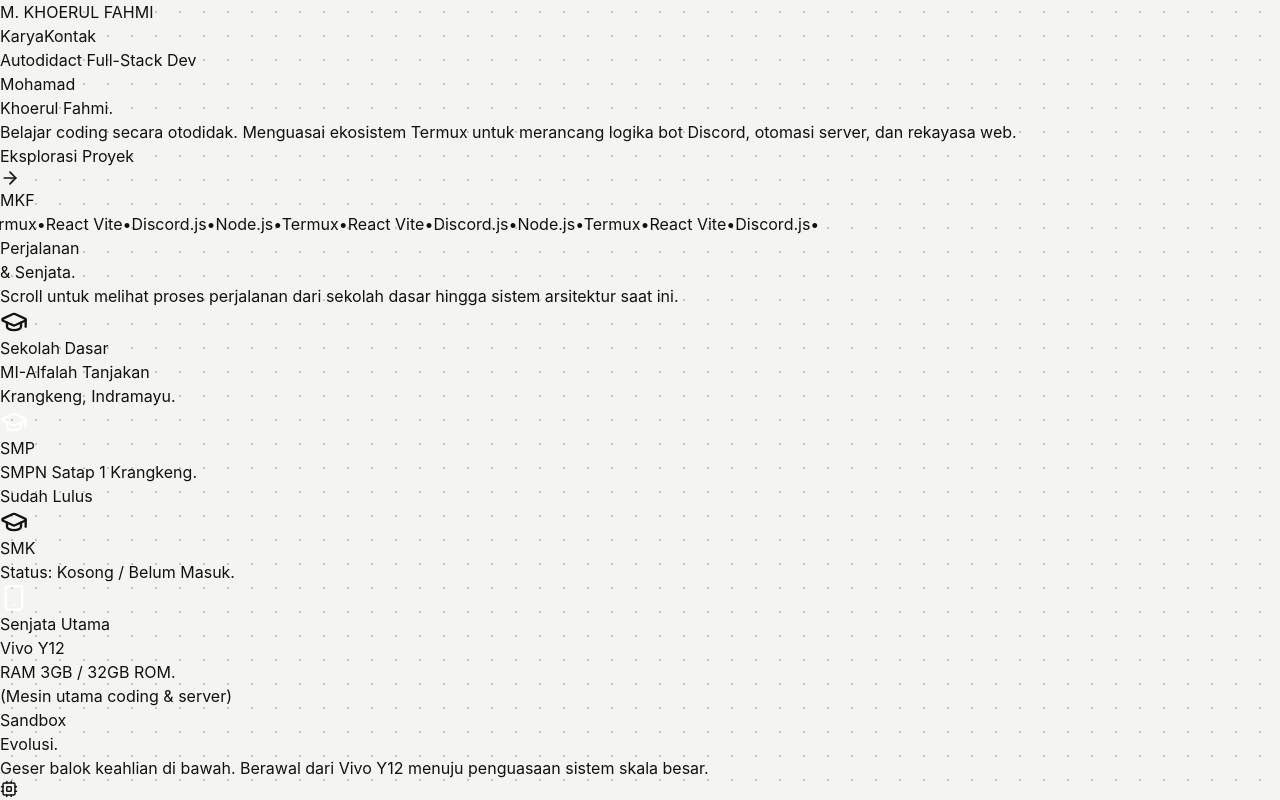
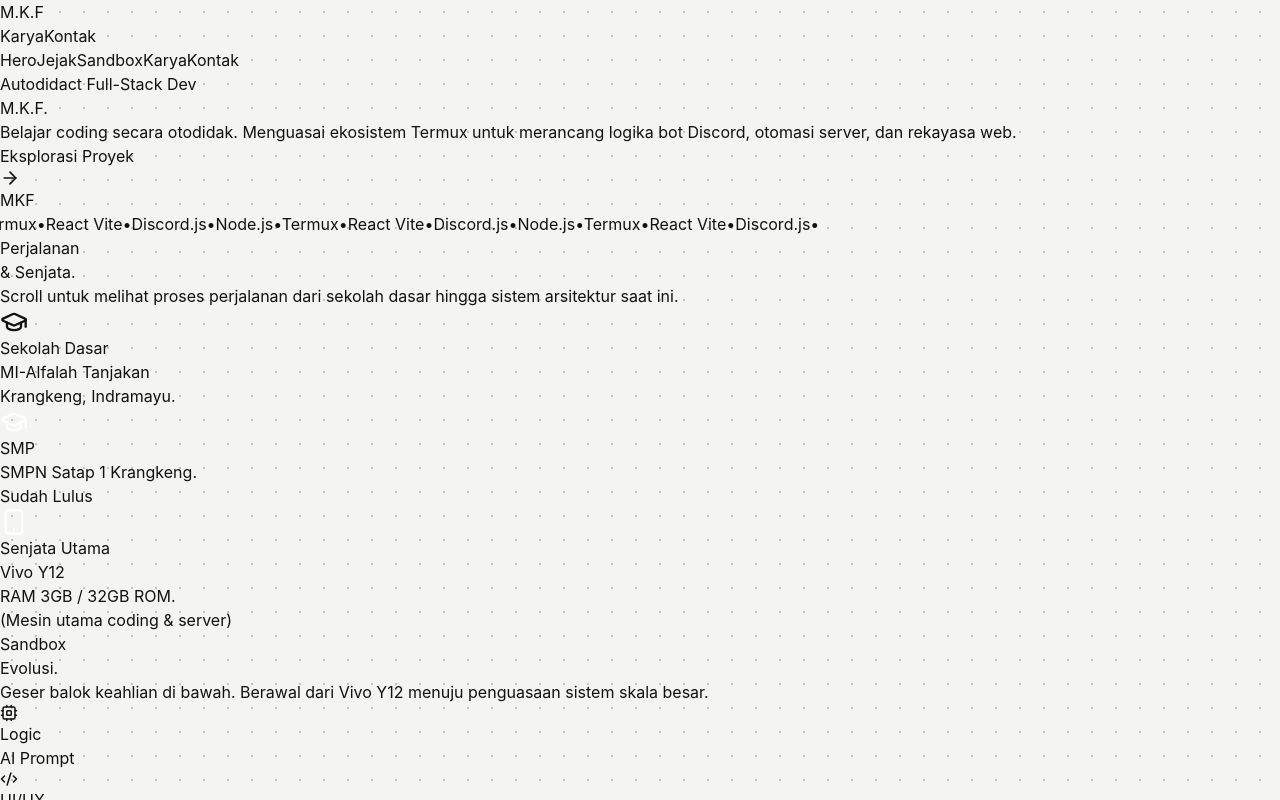
Before and after one commit to MohFahmiMc/MkFahmi, a React (Vite) app: page / in a window 1280 px wide. Shown: the top 800 px of the page. Built offline with nearby package versions, Linux system fonts and the light colour scheme.

Commit message:
Update Portfolio.jsx

```diff
--- a/src/Portfolio.jsx
+++ b/src/Portfolio.jsx
@@ -61,7 +61,6 @@ export default function Portfolio() {
   const { scrollYProgress: mainScroll } = useScroll();
   const scaleXMain = useTransform(mainScroll, [0, 1], [0, 1]);
 
-  // Animasi Progress untuk Jejak & Persenjataan (Timeline)
   const { scrollYProgress: timelineProgress } = useScroll({
     target: timelineRef,
     offset: ["start 80%", "end center"]
@@ -94,19 +93,39 @@ export default function Portfolio() {
       {/* Progress Bar Atas */}
       <motion.div style={{ scaleX: scaleXMain }} className="fixed top-0 left-0 right-0 h-2 bg-[#FF007F] origin-left z-[9999]" />
 
-      {/* Floating Navbar */}
-      <nav className="fixed top-4 md:top-8 left-1/2 -translate-x-1/2 z-50 px-6 py-3 brutal-box rounded-full flex items-center gap-4 md:gap-10 w-[90%] md:w-auto justify-between md:justify-center bg-white">
-        <span className="font-black tracking-widest text-base md:text-lg text-black truncate max-w-[120px] md:max-w-none">M. KHOERUL FAHMI</span>
-        <div className="flex gap-4 md:gap-8 text-xs md:text-sm font-bold uppercase tracking-widest text-black shrink-0">
+      {/* Floating Navbar (Mobile: Top, Desktop: Right Sidebar) */}
+      {/* Mobile Navbar */}
+      <nav className="md:hidden fixed top-4 left-1/2 -translate-x-1/2 z-50 px-6 py-3 brutal-box rounded-full flex items-center gap-4 w-[90%] justify-between bg-white">
+        <span className="font-black tracking-widest text-base text-black truncate">M.K.F</span>
+        <div className="flex gap-4 text-xs font-bold uppercase tracking-widest text-black shrink-0">
           <a href="#projects" className="hover:text-[#0055FF] transition-colors">Karya</a>
           <a href="#contact" className="hover:text-[#FF007F] transition-colors">Kontak</a>
         </div>
       </nav>
 
+      {/* Desktop Right Sidebar Navbar */}
+      <nav className="hidden md:flex fixed right-8 top-1/2 -translate-y-1/2 z-50 flex-col items-center gap-6 brutal-box p-4 bg-white rounded-full">
+         <a href="#hero" className="w-4 h-4 rounded-full border-2 border-black hover:bg-[#FFD700] transition-colors group relative">
+            <span className="absolute right-8 top-1/2 -translate-y-1/2 opacity-0 group-hover:opacity-100 transition-opacity whitespace-nowrap bg-black text-white text-xs px-2 py-1 rounded font-bold uppercase">Hero</span>
+         </a>
+         <a href="#timeline" className="w-4 h-4 rounded-full border-2 border-black hover:bg-[#0055FF] transition-colors group relative">
+            <span className="absolute right-8 top-1/2 -translate-y-1/2 opacity-0 group-hover:opacity-100 transition-opacity whitespace-nowrap bg-black text-white text-xs px-2 py-1 rounded font-bold uppercase">Jejak</span>
+         </a>
+         <a href="#sandbox" className="w-4 h-4 rounded-full border-2 border-black hover:bg-[#FF007F] transition-colors group relative">
+            <span className="absolute right-8 top-1/2 -translate-y-1/2 opacity-0 group-hover:opacity-100 transition-opacity whitespace-nowrap bg-black text-white text-xs px-2 py-1 rounded font-bold uppercase">Sandbox</span>
+         </a>
+         <a href="#projects" className="w-4 h-4 rounded-full border-2 border-black hover:bg-[#FFD700] transition-colors group relative">
+            <span className="absolute right-8 top-1/2 -translate-y-1/2 opacity-0 group-hover:opacity-100 transition-opacity whitespace-nowrap bg-black text-white text-xs px-2 py-1 rounded font-bold uppercase">Karya</span>
+         </a>
+         <a href="#contact" className="w-4 h-4 rounded-full border-2 border-black hover:bg-[#0055FF] transition-colors group relative">
+            <span className="absolute right-8 top-1/2 -translate-y-1/2 opacity-0 group-hover:opacity-100 transition-opacity whitespace-nowrap bg-black text-white text-xs px-2 py-1 rounded font-bold uppercase">Kontak</span>
+         </a>
+      </nav>
+
       <main className="max-w-6xl mx-auto px-5 md:px-12 pt-32 md:pt-40 pb-20 flex flex-col items-stretch overflow-hidden">
 
         {/* --- HERO SECTION --- */}
-        <section className="min-h-[75vh] flex flex-col-reverse md:flex-row items-center justify-between gap-10 md:gap-12 mb-20 md:mb-32">
+        <section id="hero" className="min-h-[75vh] flex flex-col-reverse md:flex-row items-center justify-between gap-10 md:gap-12 mb-20 md:mb-32">
           <motion.div
             initial={{ opacity: 0, x: -50 }}
             animate={{ opacity: 1, x: 0 }}
@@ -117,9 +136,8 @@ export default function Portfolio() {
               <span className="text-[10px] md:text-xs font-black tracking-widest uppercase text-black">Autodidact Full-Stack Dev</span>
             </div>
 
-            <h1 className="text-4xl md:text-6xl lg:text-[5rem] font-black tracking-tighter leading-[0.9] mb-6 md:mb-8 uppercase text-black drop-shadow-[4px_4px_0_#0055FF]">
-              Mohamad <br />
-              Khoerul Fahmi.
+            <h1 className="text-6xl md:text-8xl lg:text-[7rem] font-black tracking-tighter leading-[0.9] mb-6 md:mb-8 uppercase text-black drop-shadow-[4px_4px_0_#0055FF]">
+              M.K.F.
             </h1>
 
             <p className="text-base md:text-lg text-black font-bold max-w-md mx-auto md:mx-0 mb-8 md:mb-10 leading-relaxed border-l-4 border-black pl-4 text-left">
@@ -139,7 +157,7 @@ export default function Portfolio() {
         <Marquee />
 
         {/* --- JEJAK & PERSENJATAAN (Timeline Progress Section) --- */}
-        <section ref={timelineRef} className="mb-24 md:mb-40 mt-20 relative">
+        <section id="timeline" ref={timelineRef} className="mb-24 md:mb-40 mt-20 relative">
           <motion.div
             initial={{ opacity: 0, y: 50 }}
             whileInView={{ opacity: 1, y: 0 }}
@@ -153,25 +171,24 @@ export default function Portfolio() {
           </motion.div>
 
           <div className="relative">
-            {/* --- LINE ANIMATION --- */}
-            {/* Garis Latar (Desktop - Horizontal) */}
-            <div className="hidden lg:block absolute top-[28px] left-8 right-8 h-4 bg-gray-200 border-y-4 border-black z-0"></div>
-            {/* Garis Latar (Mobile - Vertikal) */}
+            {/* Garis Latar (Desktop) */}
+            <div className="hidden lg:block absolute top-[28px] left-8 right-[33%] h-4 bg-gray-200 border-y-4 border-black z-0"></div>
+            {/* Garis Latar (Mobile) */}
             <div className="lg:hidden absolute left-[38px] top-8 bottom-8 w-4 bg-gray-200 border-x-4 border-black z-0"></div>
 
-            {/* Garis Progress Animasi (Desktop - Horizontal) */}
+            {/* Garis Progress Animasi (Desktop) */}
             <motion.div
               style={{ scaleX: timelineProgress }}
-              className="hidden lg:block absolute top-[28px] left-8 right-8 h-4 bg-[#FF007F] border-y-4 border-black origin-left z-0"
+              className="hidden lg:block absolute top-[28px] left-8 right-[33%] h-4 bg-[#FF007F] border-y-4 border-black origin-left z-0"
             />
-            {/* Garis Progress Animasi (Mobile - Vertikal) */}
+            {/* Garis Progress Animasi (Mobile) */}
             <motion.div
               style={{ scaleY: timelineProgress }}
               className="lg:hidden absolute left-[38px] top-8 bottom-8 w-4 bg-[#FF007F] border-x-4 border-black origin-top z-0"
             />
 
-            {/* Grid Container (4 Kolom) */}
-            <div className="grid grid-cols-1 lg:grid-cols-4 gap-8 lg:gap-6 relative z-10">
+            {/* Grid Container (3 Kolom karena SMK dihapus) */}
+            <div className="grid grid-cols-1 lg:grid-cols-3 gap-8 lg:gap-6 relative z-10">
 
               {/* 1. SD */}
               <motion.div
@@ -193,7 +210,6 @@ export default function Portfolio() {
                 className="flex lg:flex-col items-start lg:items-center gap-6 lg:gap-4"
               >
                 <div className="w-16 h-16 shrink-0 brutal-box bg-[#0055FF] rounded-full flex items-center justify-center relative z-10">
-                  {/* Ikon dipertegas dengan warna putih */}
                   <GraduationCap size={28} color="white" className="stroke-white" />
                 </div>
                 <div className="brutal-box p-5 bg-white flex flex-col w-full hover:-translate-y-2 transition-transform">
@@ -203,23 +219,9 @@ export default function Portfolio() {
                 </div>
               </motion.div>
 
-              {/* 3. SMK */}
+              {/* 3. Senjata (Device) - Maju menggantikan SMK */}
               <motion.div
                 initial={{ opacity: 0, y: 50 }} whileInView={{ opacity: 1, y: 0 }} viewport={{ once: true }} transition={{ delay: 0.3 }}
-                className="flex lg:flex-col items-start lg:items-center gap-6 lg:gap-4"
-              >
-                <div className="w-16 h-16 shrink-0 brutal-box bg-gray-200 border-dashed rounded-full flex items-center justify-center relative z-10">
-                  <GraduationCap size={28} className="text-gray-400" />
-                </div>
-                <div className="brutal-box p-5 bg-gray-100 border-dashed flex flex-col w-full opacity-90 hover:-translate-y-2 transition-transform">
-                  <h3 className="font-black text-lg uppercase mb-1 text-gray-600">SMK</h3>
-                  <p className="text-xs font-bold text-gray-500 uppercase">Status: Kosong / Belum Masuk.</p>
-                </div>
-              </motion.div>
-
-              {/* 4. Senjata (Device) */}
-              <motion.div
-                initial={{ opacity: 0, y: 50 }} whileInView={{ opacity: 1, y: 0 }} viewport={{ once: true }} transition={{ delay: 0.4 }}
                 className="flex lg:flex-col items-start lg:items-center gap-6 lg:gap-4"
               >
                 <div className="w-16 h-16 shrink-0 brutal-box bg-[#FF007F] rounded-full flex items-center justify-center relative z-10">
@@ -239,6 +241,7 @@ export default function Portfolio() {
 
         {/* --- INTERACTIVE SANDBOX SECTION --- */}
         <motion.section
+          id="sandbox"
           initial={{ opacity: 0 }} whileInView={{ opacity: 1 }} viewport={{ once: true, margin: "-100px" }}
           className="mb-24 md:mb-40"
         >
@@ -354,10 +357,11 @@ export default function Portfolio() {
               </a>
               <a
                 href="https://support.scarily.my.id" target="_blank" rel="noreferrer"
-                className="w-full md:w-auto inline-flex items-center justify-center gap-3 px-8 md:px-10 py-4 md:py-4 brutal-box bg-[#FF007F] text-white hover:bg-[#111111] hover:text-white rounded-full text-sm md:text-base font-black uppercase tracking-widest transition-colors"
+                // Perbaikan warna text agar terlihat jelas, hitam sebelum di hover, putih saat hover
+                className="w-full md:w-auto inline-flex items-center justify-center gap-3 px-8 md:px-10 py-4 md:py-4 brutal-box bg-[#FF007F] text-black hover:bg-[#111111] hover:text-white rounded-full text-sm md:text-base font-black uppercase tracking-widest transition-colors group"
               >
-                <Heart size={20} color="white" className="fill-white stroke-white" />
-                <span className="text-white">Dukung / Donate</span>
+                <Heart size={20} className="fill-black stroke-black group-hover:fill-white group-hover:stroke-white transition-colors" />
+                <span>Dukung / Donate</span>
               </a>
             </motion.div>
 
```
